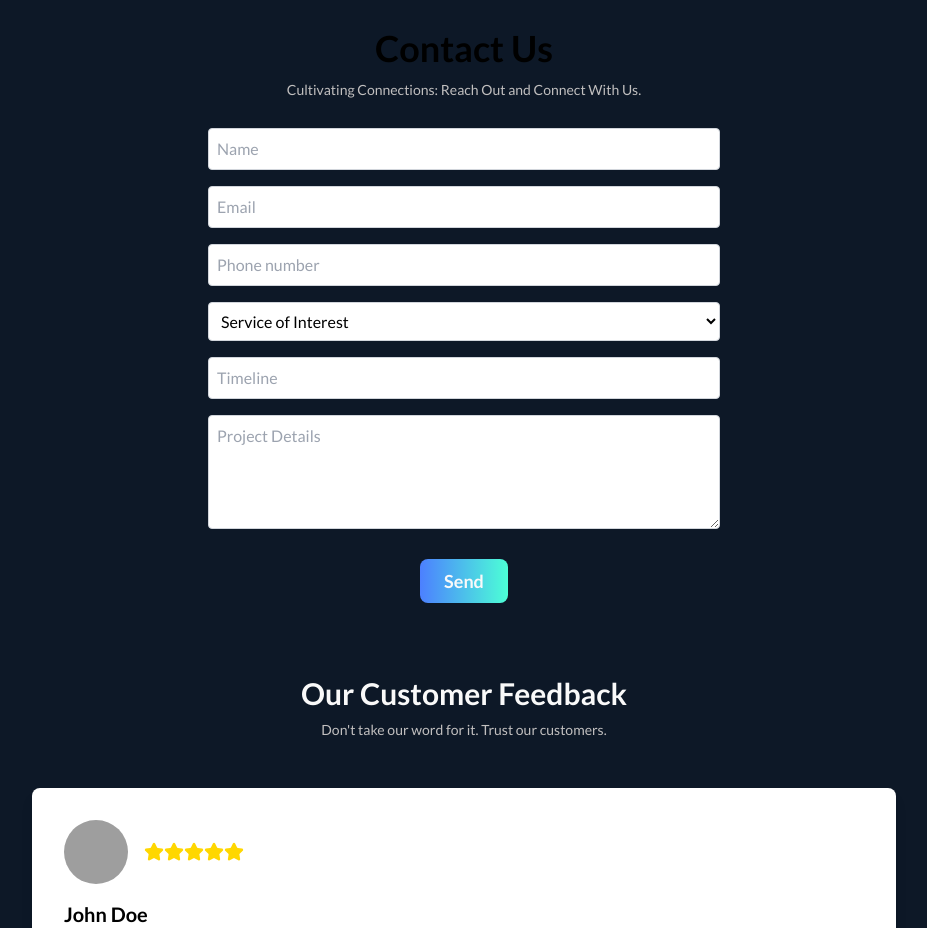
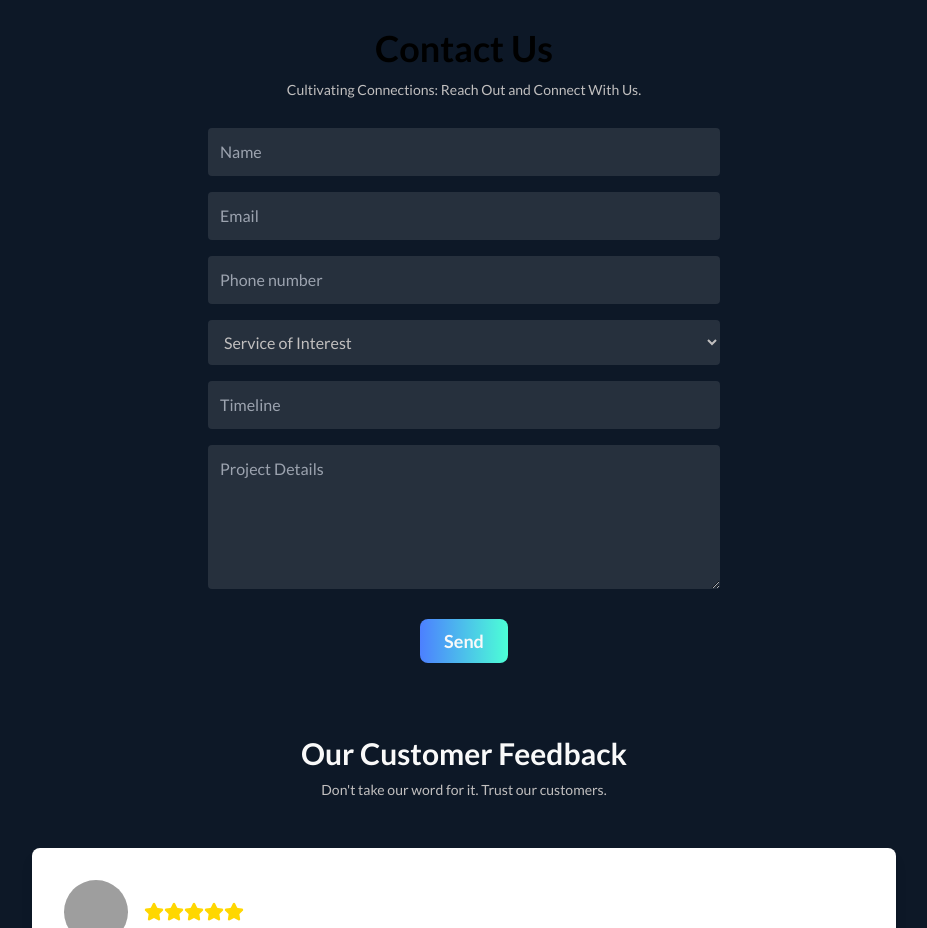
Before and after one commit to Akay74/swift-home, a Next.js app: page / in a window 1280 px wide. Shown: the part 1120-2048 px from the top of the page, without its empty margins (176-1103 px from the left). Built offline with nearby package versions, Linux system fonts and the light colour scheme; grey boxes are pictures that could not be loaded.

Commit message:
💄 update input style

```diff
--- a/components/Contact.jsx
+++ b/components/Contact.jsx
@@ -15,20 +15,20 @@ const Contact = () => {
           <input
             type="text"
             placeholder="Name"
-            className="w-full p-2 border border-gray-300 rounded"
+            className="w-full p-3 border-none outline-none rounded bg-[#F9F9F9] bg-opacity-10"
           />
           <input
             type="email"
             placeholder="Email"
-            className="w-full p-2 border border-gray-300 rounded"
+            className="w-full p-3 border-none outline-none rounded bg-[#F9F9F9] bg-opacity-10"
           />
           <input
             type="tel"
             placeholder="Phone number"
-            className="w-full p-2 border border-gray-300 rounded"
+            className="w-full p-3 border-none outline-none rounded bg-[#F9F9F9] bg-opacity-10"
           />
           <select
-            className="w-full p-2 border border-gray-300 rounded bg-white"
+            className="w-full p-3 text-[#C1BFBF] border-none outline-none rounded bg-[#F9F9F9] bg-opacity-10"
             defaultValue=""
           >
             <option value="" disabled>Service of Interest</option>
@@ -41,12 +41,12 @@ const Contact = () => {
           <input
             type="text"
             placeholder="Timeline"
-            className="w-full p-2 border border-gray-300 rounded"
+            className="w-full p-3 border-none outline-none rounded bg-[#F9F9F9] bg-opacity-10"
           />
           <textarea
             placeholder="Project Details"
-            rows="4"
-            className="w-full p-2 border border-gray-300 rounded"
+            rows="5"
+            className="w-full p-3 border-none outline-none rounded bg-[#F9F9F9] bg-opacity-10"
           ></textarea>
         </div>
 
```
